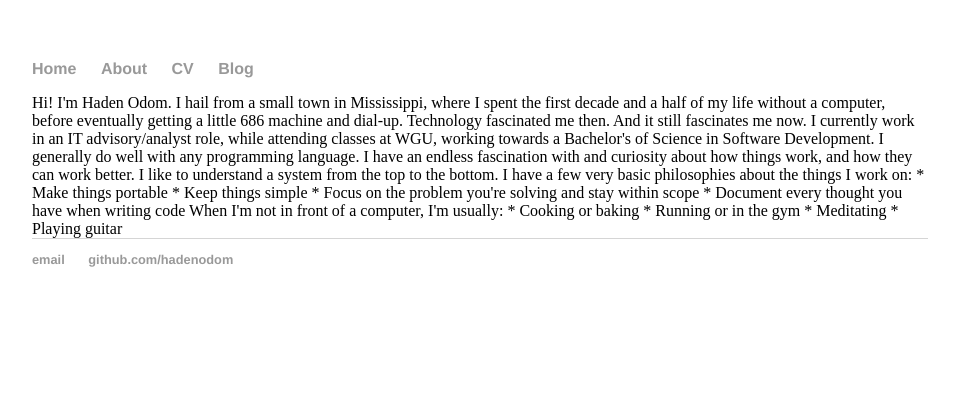
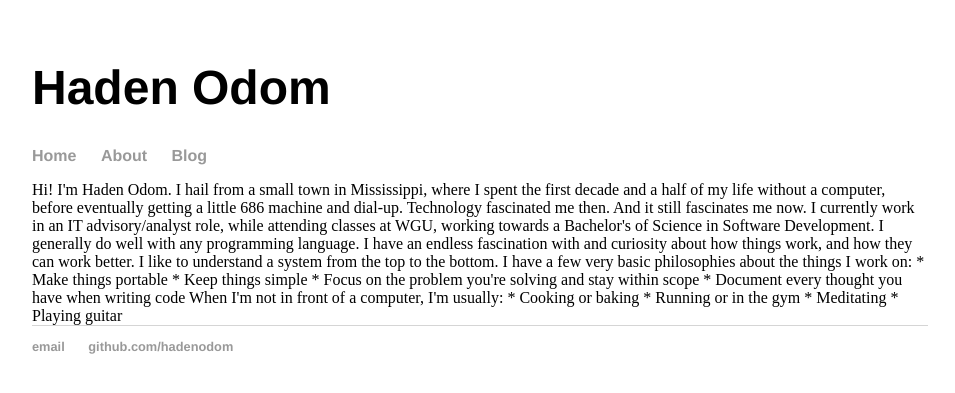
Before and after one commit to hadenodom/hadenodom.github.io, a Jekyll site: the page built from about/index.html, in a window 1280 px wide. Shown: the top 393 px of the page, without its empty margins (160-1115 px from the left). Built offline with Jekyll 4.4.1, drawn with Linux system fonts in a browser that asks for light colours.

Commit message:
Update default.html

```diff
--- a/_layouts/default.html
+++ b/_layouts/default.html
@@ -6,12 +6,12 @@
 			<link rel="stylesheet" type="text/css" href="/main.css">
 		</head>
 		<body>
+			<h1> Haden Odom </h1>
 			<nav>
 	    		<ul>
 	        		<li><a href="/">Home</a></li>
-		        	<li><a href="/about">About</a></li>
-	        		<li><a href="/cv">CV</a></li>
-	        		<li><a href="/blog">Blog</a></li>
+		        	<li><a href="/about/">About</a></li>
+	        		<li><a href="/blog/">Blog</a></li>
 	    		</ul>
 			</nav>
 			<div class="container">
```
